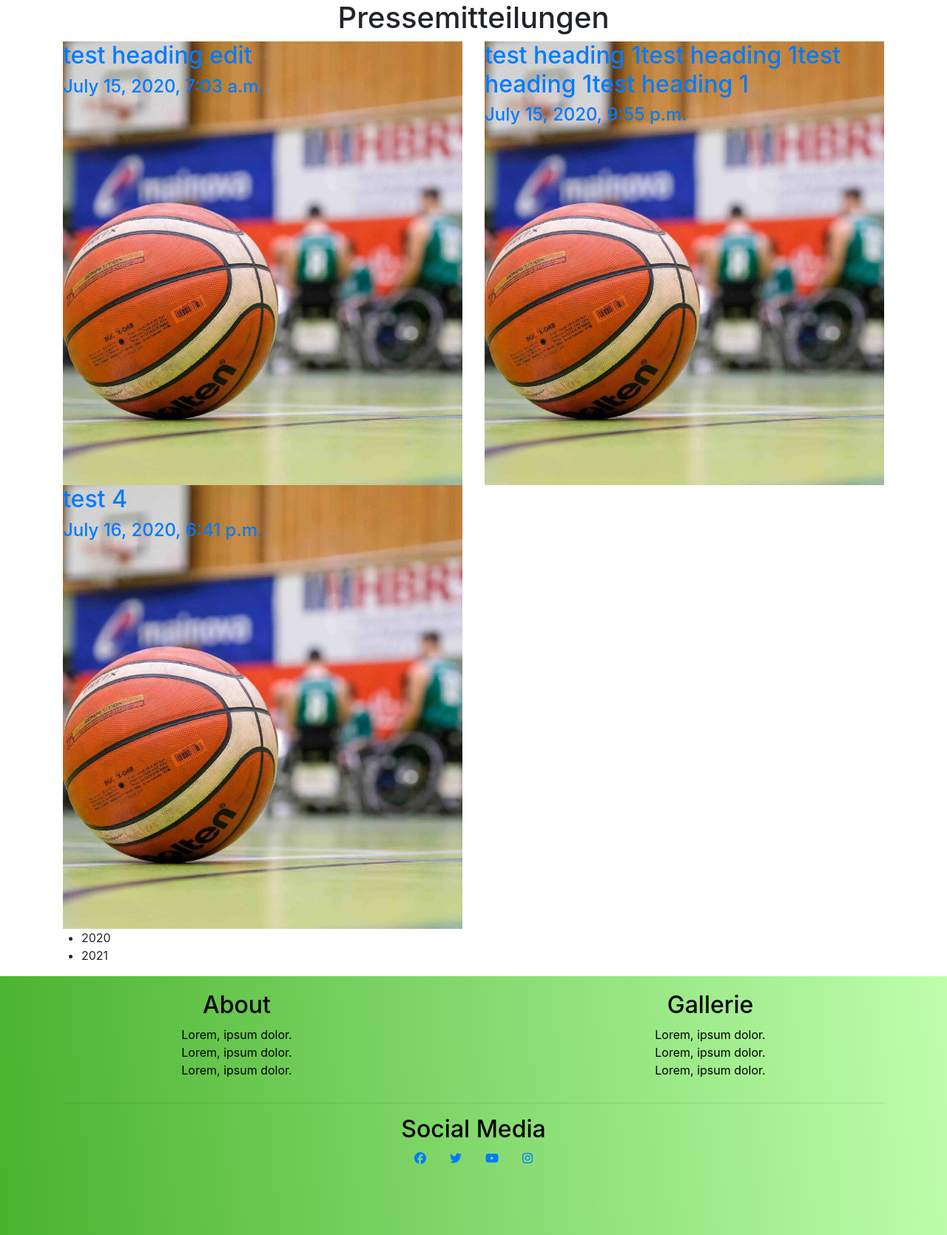
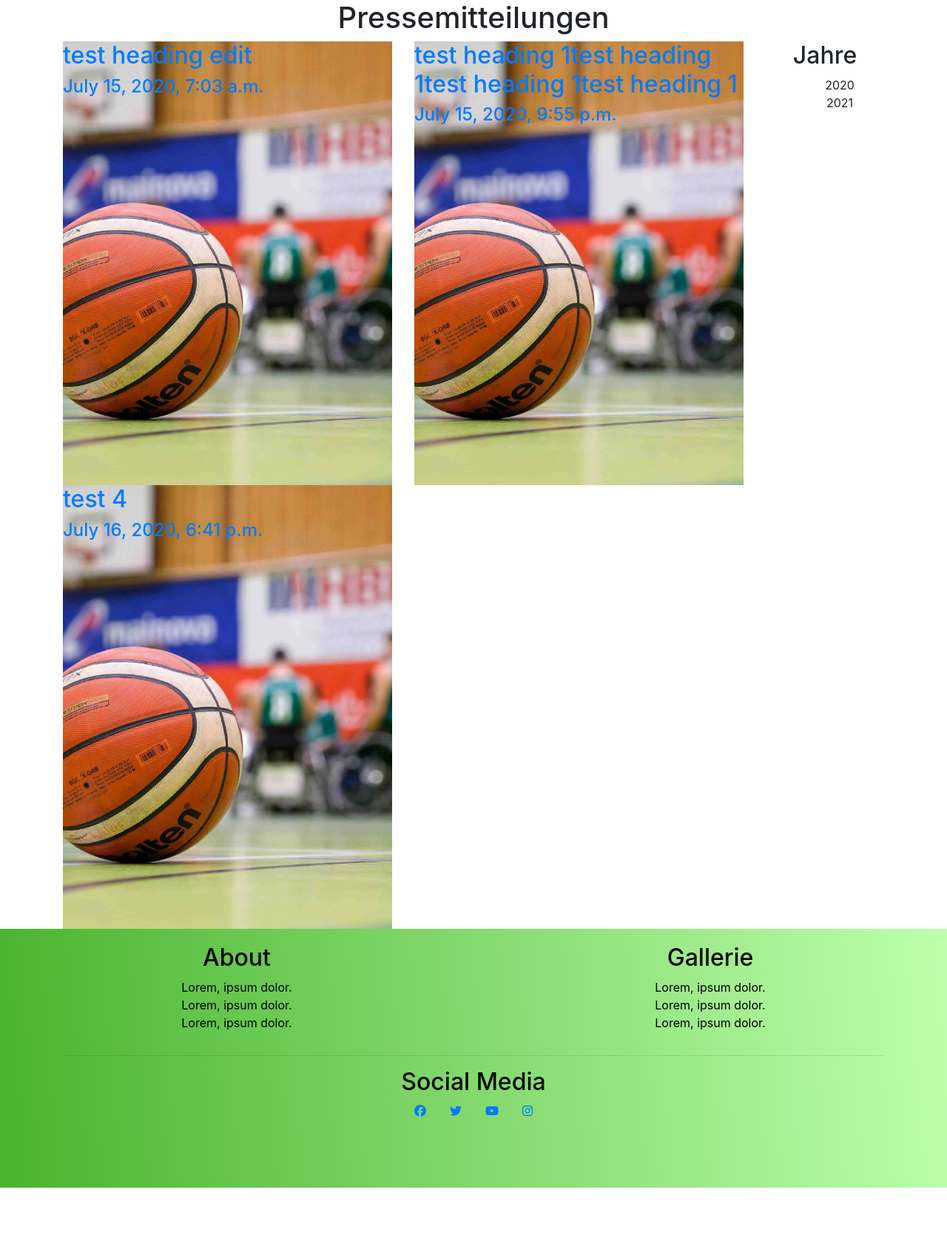
Before and after one commit to Rian1010/Mainhatten-Skywheelers, a Django app: page /nachrichten/ in a window 1280 px wide. Shown: the part 176-1846 px from the top of the page at 74% size. After the commit the page ends 1782 px from the top, so only its background shows below. Run offline with Django 3.2, Linux system fonts and the light colour scheme; data comes from the database, SQL or seed files in the repository; both versions use the stored data as it was after the commit; some libraries are stand-ins or nearby versions.

Commit message:
Got the news years list to work correctly

```diff
--- /dev/null
+++ b/news/static/news/news.css
@@ -0,0 +1,4 @@
+.news-year-list {
+    max-height: 70vh;
+    overflow-y: scroll;
+}
--- a/news/templates/news/news.html
+++ b/news/templates/news/news.html
@@ -1,6 +1,10 @@
 {% extends 'base.html' %}
 
 {% load static %}
+
+{% block css %}
+<link rel="stylesheet" href="{% static 'news/news.css' %}">
+{% endblock %}
 
 {% block title %}Skywheelers - Nachrichten{% endblock %}
 
@@ -15,12 +19,14 @@
     </div>
     <div class="container">
         <div class="row">
+            <div class="col-10">
+                <div class="row">
                     {% for news_i in main_news_info %}
                     {% if news_i.time_and_date_published.year == currentYear %}
                     <div class="col-6">
                         <div
                             style="width: 100%; height: 75vh; background-image: url('{{ news_i.image.url }}'); background-position: center; background-size: cover; background-repeat: no-repeat;">
-                    <a href="">
+                            <a href="{% url 'article_content' news_i.id %}">
                                 <h2>{{ news_i.heading }}</h2>
                                 <h4>{{ news_i.time_and_date_published }}</h4>
                             </a>
@@ -29,15 +35,18 @@
                     {% endif %}
                     {% endfor %}
                 </div>
+
             </div>
-    <div class="container">
-        <div class="row">
+
+            <div class="col-2 news-year-list text-center">
+                <h2>Jahre</h2>
                 <ul>
                     {% for year in yearsList %}
-                <li><a class="news-year-list">{{ year }}</a></li>
-                <li><a class="news-year-list">2021</a></li>
+                    <li class="news-year-list">{{ year }}</li>
+                    <li class="news-year-list">2021</li>
                     {% endfor %}
                 </ul>
+            </div>
         </div>
     </div>
 </section>
@@ -46,12 +55,12 @@
 {% block bottom_js %}
 <script>
     $(document).ready(function () {
-        $(".news-year-list").on("click", function () {
+        $("li.news-year-list").on("click", function () {
             let selected = $(this);
             let currentURL = new URL(window.location);
 
             let selectedValue = selected.text();
-            console.log(currentURL);
+            console.log(selectedValue);
             if (selectedValue != 2020) {
                 currentURL.searchParams.set("selectedNewsYear", selectedValue);
                 window.location.replace(currentURL);
@@ -62,7 +71,7 @@
             }
             $(this).addClass("clicked-year");
             console.log(this)
-            $(".news-year-list").not(this).removeClass("clicked-year")
+            $("li.news-year-list").not(this).removeClass("clicked-year")
         });
     });
 </script>
--- a/news/views.py
+++ b/news/views.py
@@ -21,7 +21,7 @@ def news_page(request):
     def detectChangeOfYear(years, currentYearList):
         """
         Detect change of year and save the current year and
-        each year that has passed in a list
+        each year that has passed into a list
         """
         yearChanged = False
         for i in range(len(years)):
@@ -38,13 +38,12 @@ def news_page(request):
                     return yearChanged
     # Put all available years into a list
     allYears = []
-    for aYear in range(2020, 2320):
+    for aYear in range(2020, 2220):
         allYears.append(aYear)
 
     # Call the function
     detectYear = detectChangeOfYear(allYears, yearsList)
 
-    main_news_info = NewsHeadline.objects.all()
     currentYear = None
     if request.GET:
         if 'selectedNewsYear' in request.GET:
@@ -54,6 +53,9 @@ def news_page(request):
     else:
         currentYear = yearsList[-1]
     print(currentYear)
+
+    main_news_info = NewsHeadline.objects.all()
+
 
     context = {
         'main_news_info': main_news_info,
```
Also changed, not shown: db.sqlite3, media/basketball-focus-min-min_9TeUqbE.jpg (added). Lines whose indentation alone changed are shown as unchanged.
